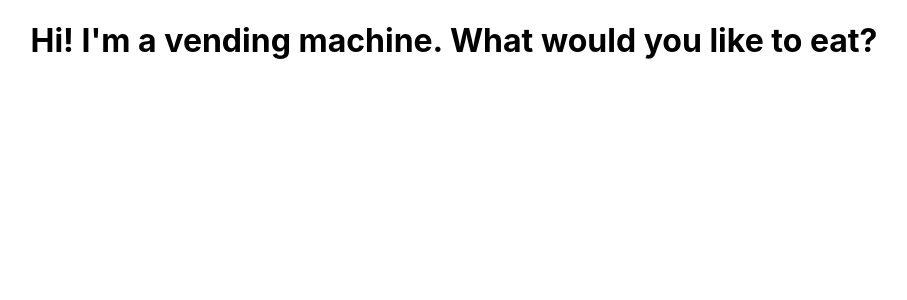
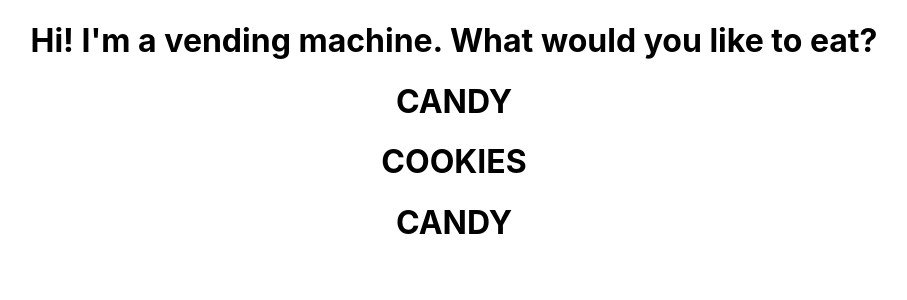
Before and after one commit to Guillermo-Martin/react-router-vending-machine, a React (Create React App) app: page / in a window 1280 px wide. Shown: the top 300 px of the page, without its empty margins (186-1093 px from the left). Built offline with nearby package versions, Linux system fonts and the light colour scheme.

Commit message:
Create snack components and render in VendingMachine component

```diff
--- /dev/null
+++ b/src/components/Candy.js
@@ -0,0 +1,11 @@
+import React from 'react';
+
+function Candy() {
+  return (
+    <div>
+      <h1>CANDY</h1>
+    </div>
+  );
+}
+
+export default Candy;
--- /dev/null
+++ b/src/components/Cookies.js
@@ -0,0 +1,11 @@
+import React from 'react';
+
+function Cookies() {
+  return (
+    <div>
+      <h1>COOKIES</h1>
+    </div>
+  );
+}
+
+export default Cookies;
--- a/src/components/VendingMachine.js
+++ b/src/components/VendingMachine.js
@@ -1,8 +1,17 @@
 import React from 'react';
+import Chips from './Candy';
+import Cookies from './Cookies';
+import Candy from './Candy';
 
 function VendingMachine() {
   return (
-    <h1>Hi!  I'm a vending machine.  What would you like to eat?</h1>
+    <div>
+      <h1>Hi!  I'm a vending machine.  What would you like to eat?</h1>
+      <Chips />
+      <Cookies />
+      <Candy />
+    </div>
+
   );
 }
 
```
Also changed, not shown: src/components/Chips.js (added, +11 -0 lines).
